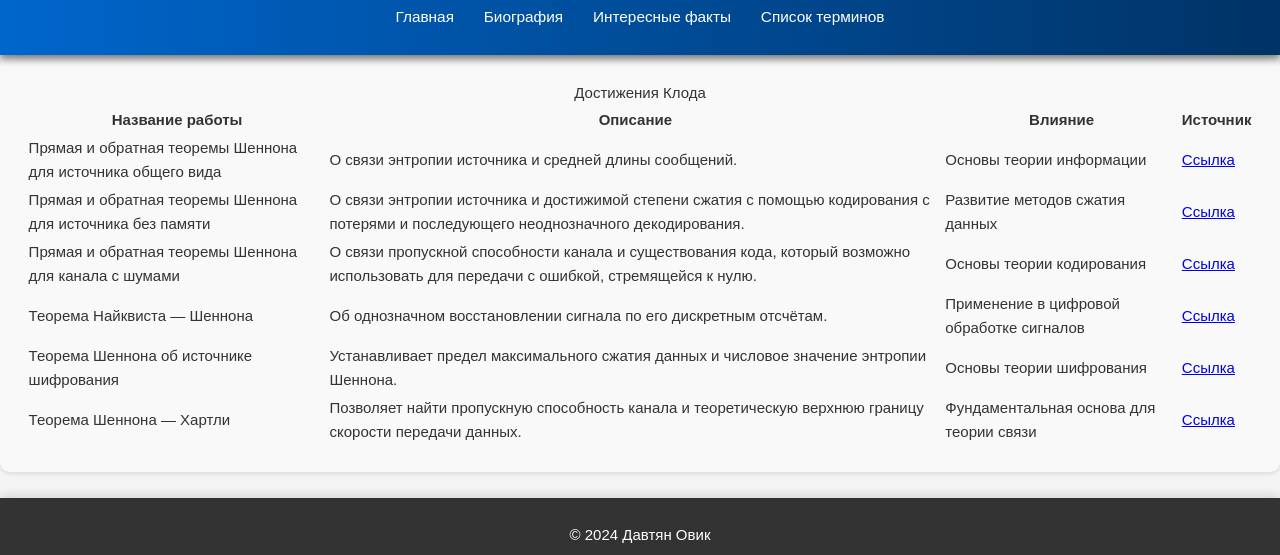
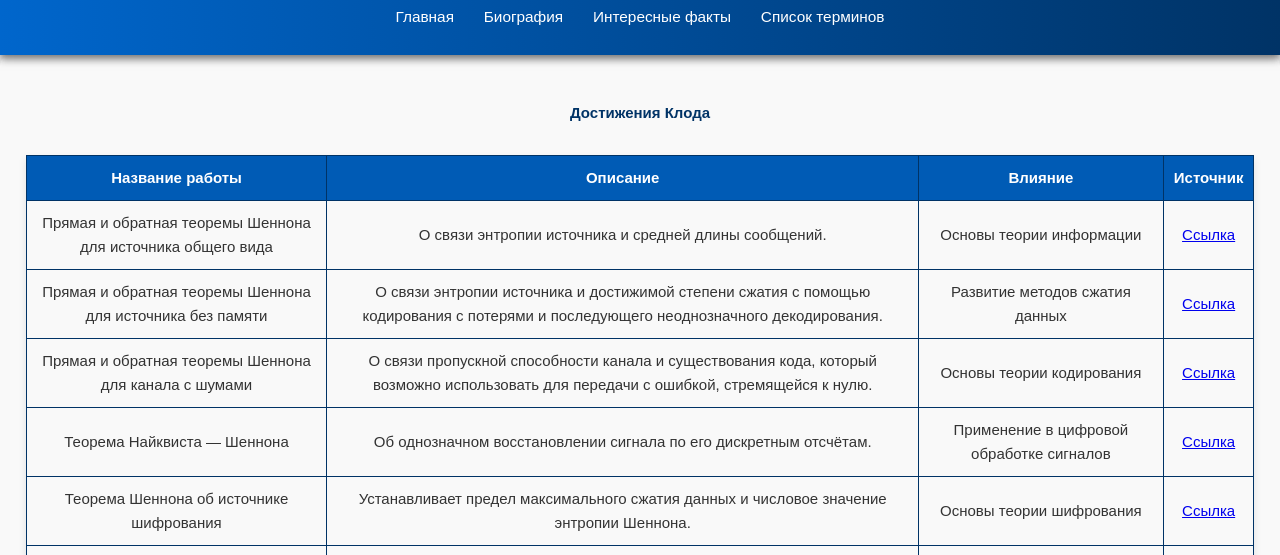
Before and after one commit to qwedcx/snew, a plain HTML site: page project/achievements.html in a window 1280 px wide. Shown: the part 95-650 px from the top of the page. Drawn offline with Linux system fonts and the light colour scheme.

Commit message:
Add files via upload

```diff
--- a/styles.css
+++ b/styles.css
@@ -194,3 +194,31 @@ footer p {
 h1, h2 {
     font-family: "Roboto", sans-serif;
 }
+
+table {
+    width: 100%;
+    border-collapse: collapse;
+    margin-top: 20px;
+    box-shadow: 0px 4px 8px rgba(0, 0, 0, 0.1);
+}
+
+table, th, td {
+    border: 1px solid #003366;
+}
+
+caption {
+    font-weight: bold;
+    margin-bottom: 30px;
+    color: #003366;
+}
+
+th {
+    background-color: #005bb5;
+    color: #ffffff;
+    padding: 10px;
+}
+
+td {
+    padding: 10px;
+    text-align: center;
+}
```
